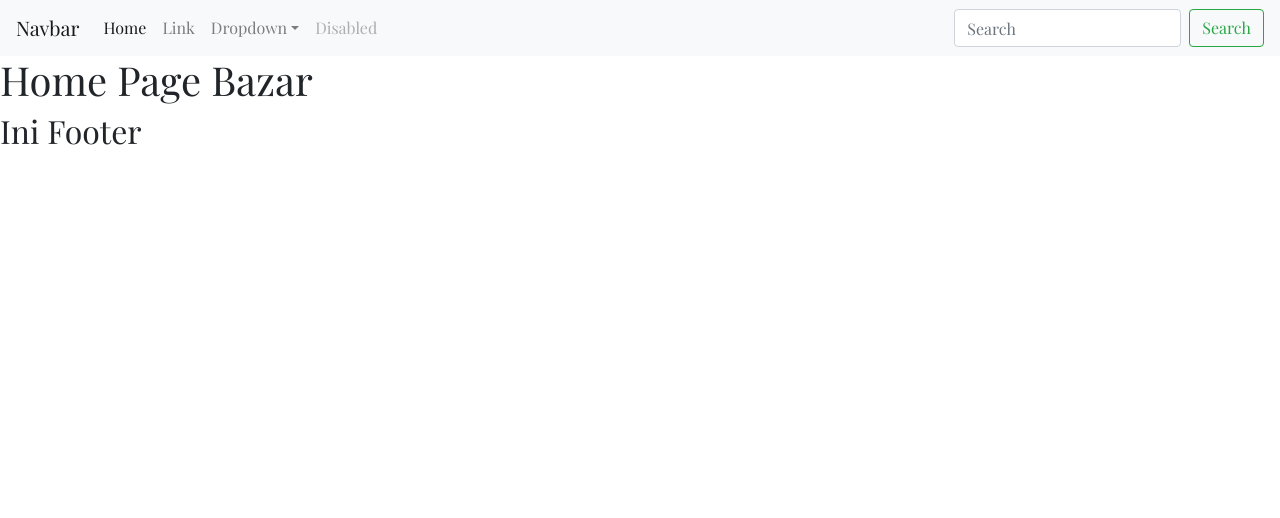
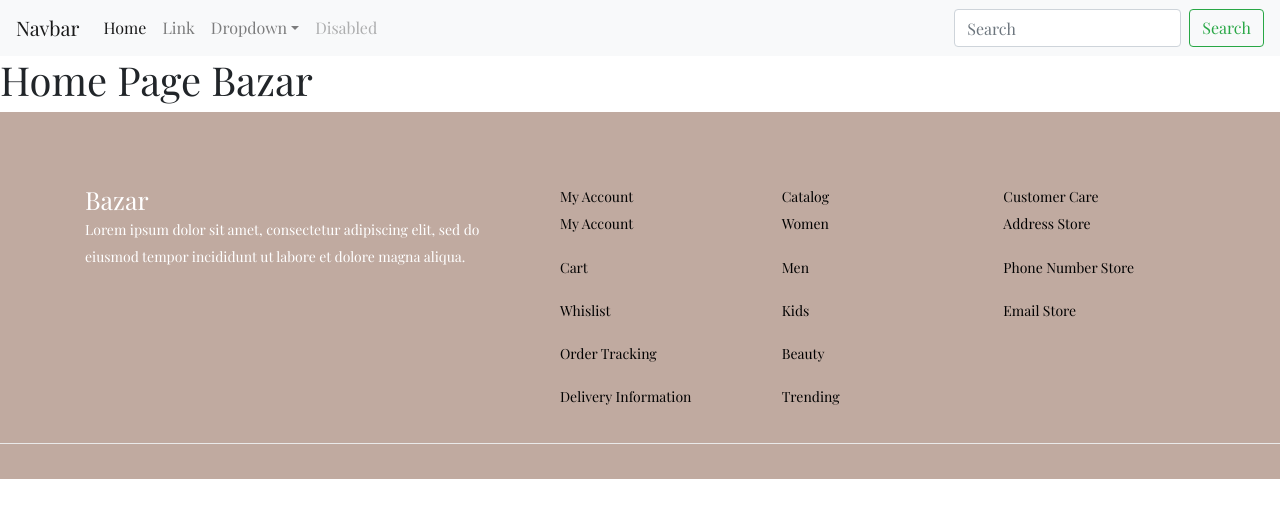
Before and after one commit to falihnaufal17/bazar-frontend, a React (Create React App) app: page / in a window 1280 px wide. Shown: the top 518 px of the page. Built offline with nearby package versions, Linux system fonts and the light colour scheme.

Commit message:
progress footer

```diff
--- a/src/App.scss
+++ b/src/App.scss
@@ -1 +1,38 @@
 @import './assets/styles/_variables.scss';
+footer{
+
+    background: #C0AAA0;
+    padding-top: 71px;
+    padding-bottom: 35px;
+    font-style: normal;
+    font-size:25px;
+    line-height:33px;
+    color: #FFFFFF;
+    p{
+        font-size: 14px;
+    }
+      .col-md{
+    font-style: normal;
+    font-weight: normal;
+    font-size: 14px;
+    line-height: 195.68%;
+    /* or 27px */
+
+
+    color: #000000;
+    }
+
+    .description{
+        font-style: normal;
+        font-weight: normal;
+        font-size: 14px;
+        line-height: 195.68%;
+        color: #FFFFFF;
+    }
+
+    .hline{
+        height: 1px;
+        width: 100%;
+        background-color: #EAEAEA;
+     }
+}
--- a/src/components/Footer.js
+++ b/src/components/Footer.js
@@ -2,9 +2,47 @@ import React from 'react';
 
 const Footer = (props) => {
     return(
-        <div>
-            <h2>Ini Footer</h2>
+<footer>
+<div class="container">
+
+<div class="row mb-3">
+          <div class="col-md-5">
+            <div>Bazar</div>
+            <p class = "description">Lorem ipsum dolor sit amet, consectetur adipiscing elit, sed do eiusmod tempor incididunt ut labore et dolore magna aliqua.  </p>
+
+          </div>
+          <div class="col-md">
+            <div>My Account</div>
+            <p> My Account</p>
+            <p> Cart</p>
+            <p>Whislist</p>
+            <p> Order Tracking</p>
+            <p> Delivery Information</p>
+
+
+          </div>
+          <div class="col-md">
+            <div>Catalog</div>
+            <p>Women</p>
+            <p>Men</p>
+            <p>Kids</p>
+            <p>Beauty</p>
+            <p>Trending</p>
+
+          </div>
+          <div class="col-md">
+            <div>Customer Care</div>
+            <p>Address Store</p>
+            <p>Phone Number Store</p>
+            <p>Email Store</p>
+          </div>
         </div>
+        </div>
+        <div class="hline"> </div>
+
+
+
+</footer>
     )
 }
 
```
Also changed, not shown: src/assets/styles/WhatsApp Image 2020-10-08 at 22.46.55.jpeg (added).
